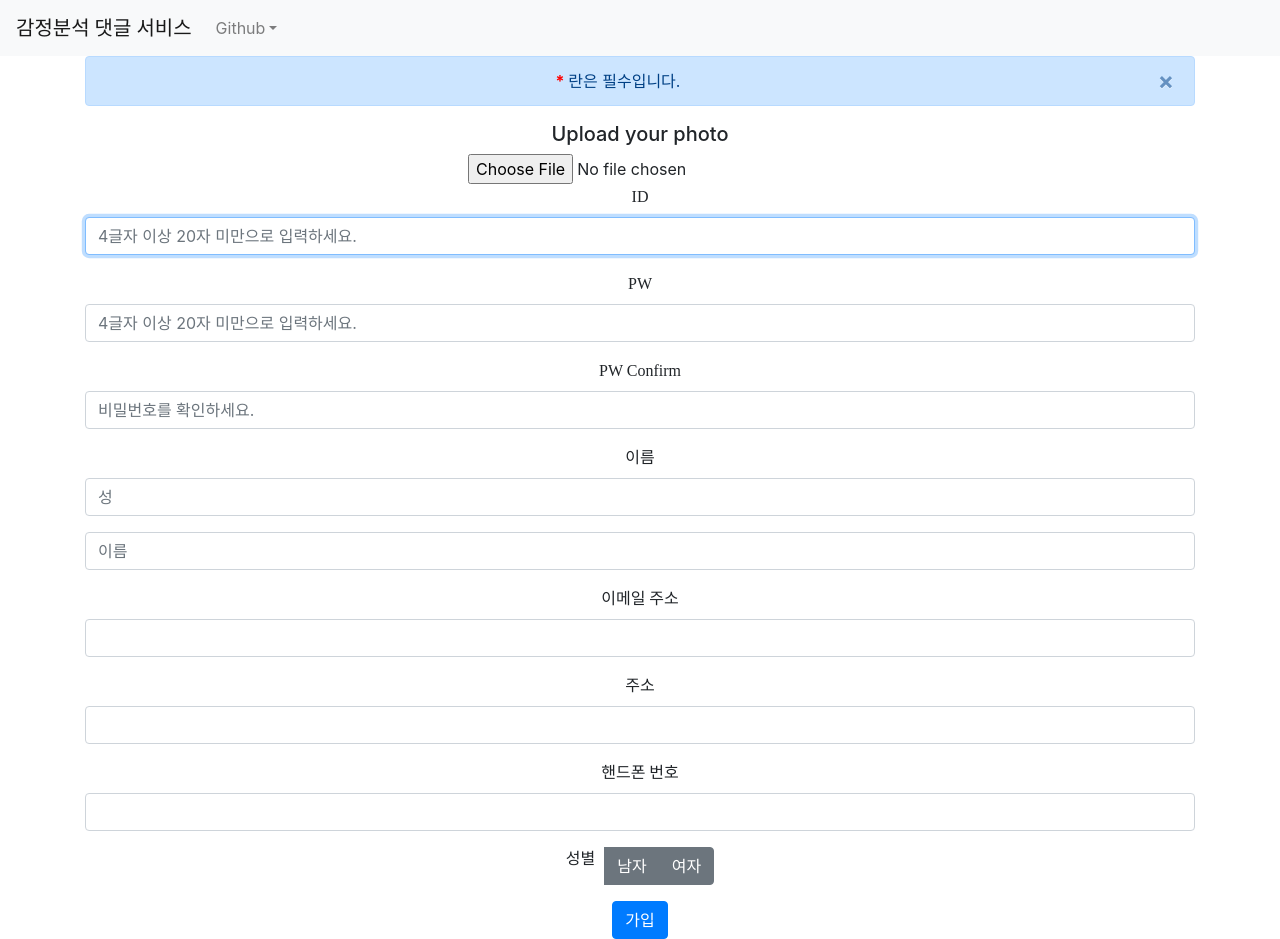
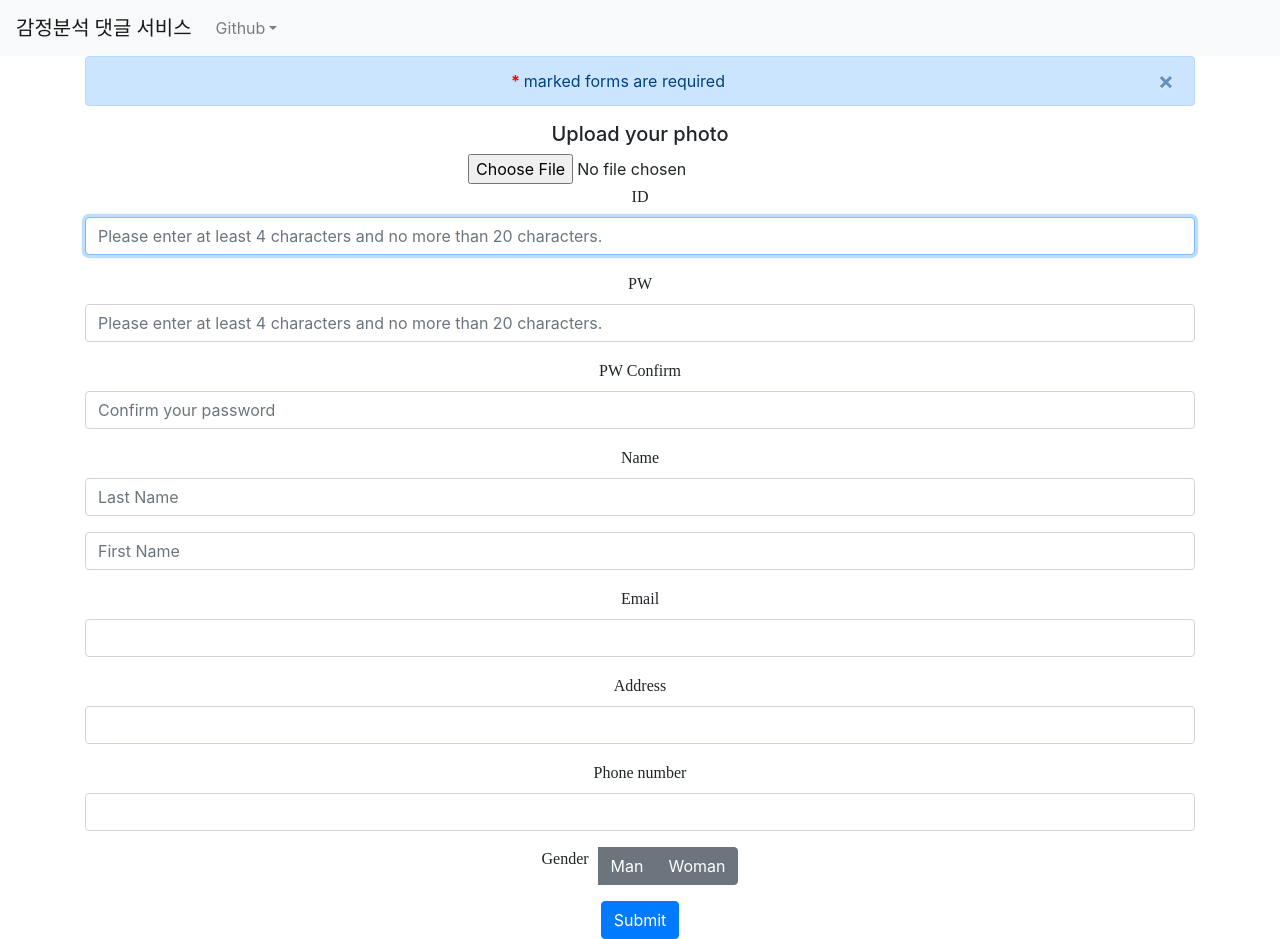
Before and after one commit to jopemachine-playground/ev-commentService-Front, a React (Create React App) app: page /SignUp in a window 1280 px wide. Built offline with nearby package versions, Linux system fonts and the light colour scheme; a web font is replaced by a local one.

Commit message:
[feat] Change language

```diff
--- a/src/web/SignIn/index.tsx
+++ b/src/web/SignIn/index.tsx
@@ -36,7 +36,7 @@ export default function SignIn() {
             setTokenSession(res.token);
             history.push("URL-Register");
           }
-          else alert("ID나 비밀번호의 형식이 일치하지 않습니다.");
+          else alert("The format of the ID or password does not match.");
         })
         .catch(error => console.log(error));
     };
@@ -62,7 +62,7 @@ export default function SignIn() {
             Login
           </p>
           <p id={"Title-lead"} className={"lead"}>
-            감정 분석 댓글 서비스를 이용하기 위해 로그인하세요.
+            Log in to use the emotional analysis comment service.
           </p>
           <Form>
             <FormGroup>
@@ -90,7 +90,7 @@ export default function SignIn() {
           </Form>
 
           <Button color={"primary"} type={"submit"} onClick={handleSubmit}>
-            로그인
+            Login
           </Button>
           <NavLink
             id={"AnchorForSignUp"}
--- a/src/web/SignUp/index.tsx
+++ b/src/web/SignUp/index.tsx
@@ -90,19 +90,19 @@ export default function SignUp() {
       axios.post(API.SignUp, formData, headerConfig)
         .then(res => {
           if(res.data.SUCCESS) {
-            alert('회원가입에 성공하였습니다!');
+            alert('You have successfully joined the membership!');
             history.push('/SignIn');
           }
           else if (res.data.DUP_ENTRY) {
-            alert('중복된 ID 입니다.');
+            alert('Duplicate ID!');
           }
           else if(res.data.FILE_SIZE_OVER) {
-            alert('파일 크기가 16MB를 초과하였습니다.');
+            alert('File size exceeded 16MB.');
           }
         });
       return true;
     };
-    validateForm() && signUp() || alert("ID나 비밀번호의 형식이 일치하지 않습니다.");
+    validateForm() && signUp() || alert("The information given does not match");
   }
 
   const handleChange = R.curry((
@@ -128,7 +128,7 @@ export default function SignUp() {
           isOpen={AlertVisble}
           toggle={() => setAlertVisible(false)}
         >
-          <strong>* </strong> 란은 필수입니다.
+          <strong>* </strong> marked forms are required
         </Alert>
         {ProfileImage.preview ? (
           <img src={ProfileImage.preview} width={"150"} height={"150"} />
@@ -155,7 +155,7 @@ export default function SignUp() {
               type={"text"}
               name={"ID"}
               id={"ID"}
-              placeholder={"4글자 이상 20자 미만으로 입력하세요."}
+              placeholder={"Please enter at least 4 characters and no more than 20 characters."}
             />
           </FormGroup>
           <FormGroup>
@@ -166,7 +166,7 @@ export default function SignUp() {
               type={"password"}
               name={"PW"}
               id={"PW"}
-              placeholder={"4글자 이상 20자 미만으로 입력하세요."}
+              placeholder={"Please enter at least 4 characters and no more than 20 characters."}
             />
           </FormGroup>
           <FormGroup>
@@ -177,10 +177,10 @@ export default function SignUp() {
               type={"password"}
               name={"PW_Confirm"}
               id={"PW_Confirm"}
-              placeholder={"비밀번호를 확인하세요."}
+              placeholder={"Confirm your password"}
             />
           </FormGroup>
-          <Label>이름</Label>
+          <Label>Name</Label>
           <FormGroup>
             <Input
               innerRef={LastNameRef}
@@ -188,7 +188,7 @@ export default function SignUp() {
               type={"text"}
               name={"LastName"}
               id={"LastName"}
-              placeholder={"성"}
+              placeholder={"Last Name"}
             />
           </FormGroup>
           <FormGroup>
@@ -198,11 +198,11 @@ export default function SignUp() {
               type={"text"}
               name={"FirstName"}
               id={"FirstName"}
-              placeholder={"이름"}
+              placeholder={"First Name"}
             />
           </FormGroup>
           <FormGroup>
-            <Label for={"Email"}>이메일 주소</Label>
+            <Label for={"Email"}>Email</Label>
             <Input
               innerRef={EmailRef}
               onKeyDown={handleOnKeyPress}
@@ -212,7 +212,7 @@ export default function SignUp() {
             />
           </FormGroup>
           <FormGroup>
-            <Label for={"Address"}>주소</Label>
+            <Label for={"Address"}>Address</Label>
             <Input
               innerRef={AddressRef}
               onKeyDown={handleOnKeyPress}
@@ -222,7 +222,7 @@ export default function SignUp() {
             />
           </FormGroup>
           <FormGroup>
-            <Label for={"PhoneNumber"}>핸드폰 번호</Label>
+            <Label for={"PhoneNumber"}>Phone number</Label>
             <Input
               innerRef={PhoneNumberRef}
               onKeyDown={handleOnKeyPress}
@@ -233,13 +233,13 @@ export default function SignUp() {
           </FormGroup>
           <FormGroup>
             <ButtonGroup>
-              <Label for={"Gender"} style={{marginRight: 10}}>성별</Label>
-              <Button onClick={handleGenderChange(setGender)}>남자</Button>
-              <Button onClick={handleGenderChange(setGender)}>여자</Button>
+              <Label for={"Gender"} style={{marginRight: 10}}>Gender</Label>
+              <Button onClick={handleGenderChange(setGender)}>Man</Button>
+              <Button onClick={handleGenderChange(setGender)}>Woman</Button>
             </ButtonGroup>
           </FormGroup>
           <Button color={"primary"} type={"submit"} onClick={handleSubmit}>
-            가입
+            Submit
           </Button>
         </Form>
       </Container>
--- a/src/web/URL-Register/index.tsx
+++ b/src/web/URL-Register/index.tsx
@@ -21,14 +21,14 @@ export default function URLRegister() {
     modalBody: (
       <>
         <p>
-          <strong>*</strong> Jekyll 기반의 블로그를 추가해주세요!
+          <strong>*</strong> Add a Jekyll-based blog!
         </p>
         <Label for={"blogTitle"}>Title: </Label>
         <Input
           id={"blogTitle"}
           type={"text"}
           value={blogTitle}
-          placeholder={"서비스할 블로그의 Title을 입력하세요."}
+          placeholder={"Enter the title of the blog to be serviced."}
           onChange={e => setBlogTitle(e.currentTarget.value)}
           style={{ marginBottom: 15 }}
         />
@@ -37,7 +37,7 @@ export default function URLRegister() {
           id={"blogURL"}
           type={"text"}
           value={blogURL}
-          placeholder={"서비스할 블로그의 URL을 입력하세요."}
+          placeholder={"Enter the URL of the blog to be serviced."}
           onChange={e => setBlogURL(e.currentTarget.value)}
         />
       </>
@@ -84,10 +84,10 @@ export default function URLRegister() {
       .post(API.URLRegister_Add, formData, headerConfig)
       .then(res => {
         if (res.data.VALID) {
-          alert("서비스 추가에 성공하였습니다.");
+          alert("Add service succeeded.");
           window.location.reload();
         } else {
-          alert("중복된 URL이 존재합니다!\n서비스 관리자에게 문의하세요!");
+          alert("Duplicate URL exists.\nPlease contact your service manager");
           setBlogURL("");
           setBlogTitle("");
         }
--- a/src/web/UserEdit/index.tsx
+++ b/src/web/UserEdit/index.tsx
@@ -106,6 +106,8 @@ export default function UserEdit() {
       };
 
       const formData = new FormData();
+      formData.append('token', token);
+
       allInputRefs.forEach((inputRef) => {
         formData.append(inputRef.current.name, inputRef.current.value);
       });
@@ -117,11 +119,11 @@ export default function UserEdit() {
       axios.post(API.UserEdit, formData, headerConfig)
         .then(res => {
           if(res.data.SUCCESS) {
-            alert('정보 변경에 성공했습니다!');
-            history.push('/URL-Register');
+            alert('Your Information change succeeded!');
+            window.location.reload();
           }
           else if(res.data.FILE_SIZE_OVER) {
-            alert('파일 크기가 16MB를 초과하였습니다.');
+            alert('File size exceeded 16MB.');
           }
         });
       return true;
@@ -172,7 +174,7 @@ export default function UserEdit() {
               type={"text"}
               name={"ID"}
               id={"ID"}
-              placeholder={"4글자 이상 20자 미만으로 입력하세요."}
+              placeholder={"Please enter at least 4 characters and no more than 20 characters."}
             />
           </FormGroup>
           <FormGroup>
@@ -183,7 +185,7 @@ export default function UserEdit() {
               type={"password"}
               name={"PW"}
               id={"PW"}
-              placeholder={"4글자 이상 20자 미만으로 입력하세요."}
+              placeholder={"Please enter at least 4 characters and no more than 20 characters."}
             />
           </FormGroup>
           <FormGroup>
@@ -194,33 +196,33 @@ export default function UserEdit() {
               type={"password"}
               name={"PW_Confirm"}
               id={"PW_Confirm"}
-              placeholder={"비밀번호를 확인하세요."}
+              placeholder={"Confirm your password"}
             />
           </FormGroup>
           <FormGroup>
-            <Label for={"LastName"}>성</Label>
+            <Label for={"LastName"}>Last Name</Label>
             <Input
               innerRef={LastNameRef}
               onKeyDown={handleOnKeyPress}
               type={"text"}
               name={"LastName"}
               id={"LastName"}
-              placeholder={"성"}
+              placeholder={"Last Name"}
             />
           </FormGroup>
           <FormGroup>
-            <Label for={"FirstName"}>이름</Label>
+            <Label for={"FirstName"}>First Name</Label>
             <Input
               innerRef={FirstNameRef}
               onKeyDown={handleOnKeyPress}
               type={"text"}
               name={"FirstName"}
               id={"FirstName"}
-              placeholder={"이름"}
+              placeholder={"First Name"}
             />
           </FormGroup>
           <FormGroup>
-            <Label for={"Email"}>이메일 주소</Label>
+            <Label for={"Email"}>Email</Label>
             <Input
               innerRef={EmailRef}
               onKeyDown={handleOnKeyPress}
@@ -230,7 +232,7 @@ export default function UserEdit() {
             />
           </FormGroup>
           <FormGroup>
-            <Label for={"Address"}>주소</Label>
+            <Label for={"Address"}>Address</Label>
             <Input
               innerRef={AddressRef}
               onKeyDown={handleOnKeyPress}
@@ -240,7 +242,7 @@ export default function UserEdit() {
             />
           </FormGroup>
           <FormGroup>
-            <Label for={"PhoneNumber"}>핸드폰 번호</Label>
+            <Label for={"PhoneNumber"}>Phone number</Label>
             <Input
               innerRef={PhoneNumberRef}
               onKeyDown={handleOnKeyPress}
@@ -251,13 +253,13 @@ export default function UserEdit() {
           </FormGroup>
           <FormGroup>
             <ButtonGroup>
-              <Label for={"Gender"} style={{marginRight: 10}}>성별</Label>
-              <Button onClick={handleGenderChange(setGender)}>남자</Button>
-              <Button onClick={handleGenderChange(setGender)}>여자</Button>
+              <Label for={"Gender"} style={{marginRight: 10}}>Gender</Label>
+              <Button onClick={handleGenderChange(setGender)}>Man</Button>
+              <Button onClick={handleGenderChange(setGender)}>Woman</Button>
             </ButtonGroup>
           </FormGroup>
           <Button color={"primary"} type={"submit"} onClick={handleSubmit}>
-            가입
+            Submit
           </Button>
         </Form>
       </Container>
```
Also changed, not shown: Client Script/Jekyll-Script.html (deleted, +0 -26 lines).
